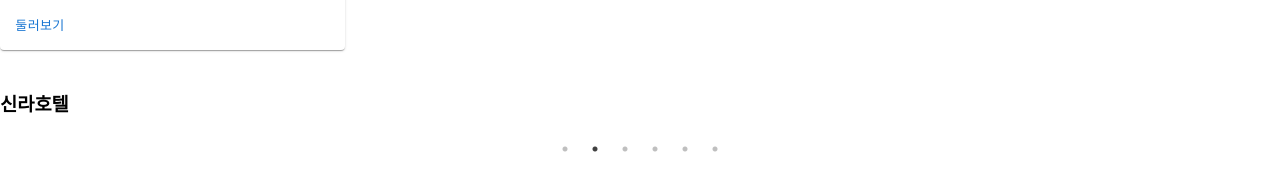
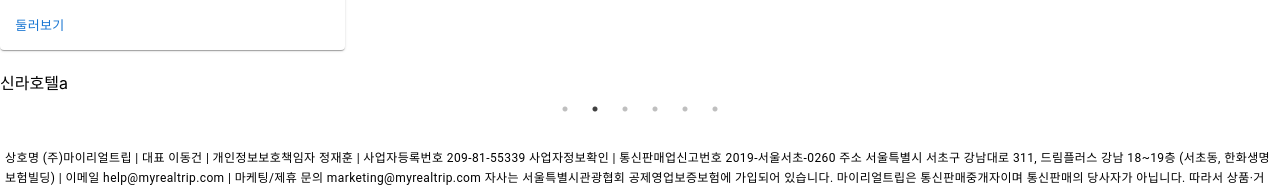
Before and after one commit to gkssk1026/trip, a Next.js app: page / in a window 1280 px wide. Shown: the part 466-653 px from the top of the page. Built offline with nearby package versions, Linux system fonts and the light colour scheme.

Commit message:
데이터map적용

```diff
--- a/components/Slider.tsx
+++ b/components/Slider.tsx
@@ -1,10 +1,16 @@
-import React, { Component } from "react";
+import React from "react";
 import "slick-carousel/slick/slick.css";
 import "slick-carousel/slick/slick-theme.css";
-import Slider from "react-slick";
+import Slider2 from "react-slick";
+import sliderTypeProps from "../ts/interface/slider/slider";
 
-export default class SimpleSlider extends Component {
-  render() {
+interface sliderProps {
+  // eslint-disable-next-line @typescript-eslint/no-explicit-any
+  sliderProps: any;
+  sliderData: sliderTypeProps[];
+}
+
+const Slider: React.FC<sliderProps> = (props) => {
   const settings = {
     dots: true,
     infinite: true,
@@ -16,30 +22,20 @@
     centerMode: true,
     centerPadding: "0px",
   };
+
   return (
     <div>
       <h2></h2>
-        <Slider {...settings}>
-          <div>
-            <h3>제주도항공권</h3>
-          </div>
-          <div>
-            <h3>신라호텔</h3>
-          </div>
-          <div>
-            <h3>돌아온 동남아 특가</h3>
-          </div>
-          <div>
-            <h3>초특가 물놀이</h3>
-          </div>
-          <div>
-            <h3>5성급 수영장</h3>
-          </div>
-          <div>
-            <h3>여행자보험</h3>
-          </div>
-        </Slider>
+      <Slider2 {...settings}>
+        {props.sliderData.map((item) => (
+          <li key={item.id}>
+            {item.title}
+            {item.image}
+          </li>
+        ))}
+      </Slider2>
     </div>
   );
-  }
-}
+};
+
+export default Slider;
--- a/pages/index.tsx
+++ b/pages/index.tsx
@@ -2,9 +2,18 @@
 import "slick-carousel/slick/slick.css";
 import "slick-carousel/slick/slick-theme.css";
 import Slider from "../components/Slider";
-import Cardmedia from "../components/CardMedia";
+import Cardmedia from "../components/Cardmedia";
+import sliderTypeProps from "../ts/interface/slider/slider";
 
 export default function MediaCard() {
+  const sliderData: sliderTypeProps[] = [
+    { id: 1, title: "제주항공권", image: "aa" },
+    { id: 2, title: "신라호텔", image: "a" },
+    { id: 3, title: "돌아온 동남아 특가", image: "bb" },
+    { id: 4, title: "초특가 물놀이", image: "b" },
+    { id: 5, title: "5성급 수영장", image: "c" },
+    { id: 6, title: "여행자보험", image: "cc" },
+  ];
   return (
     <>
       <div>
@@ -12,7 +21,7 @@
       </div>
 
       <Cardmedia></Cardmedia>
-      <Slider></Slider>
+      <Slider sliderData={sliderData} sliderProps={undefined}></Slider>
     </>
   );
 }
--- /dev/null
+++ b/ts/interface/slider/slider.ts
@@ -0,0 +1,5 @@
+export default interface sliderTypeProps {
+  id: number;
+  title: string;
+  image: string;
+}
```
Lines whose indentation alone changed are shown as unchanged.
